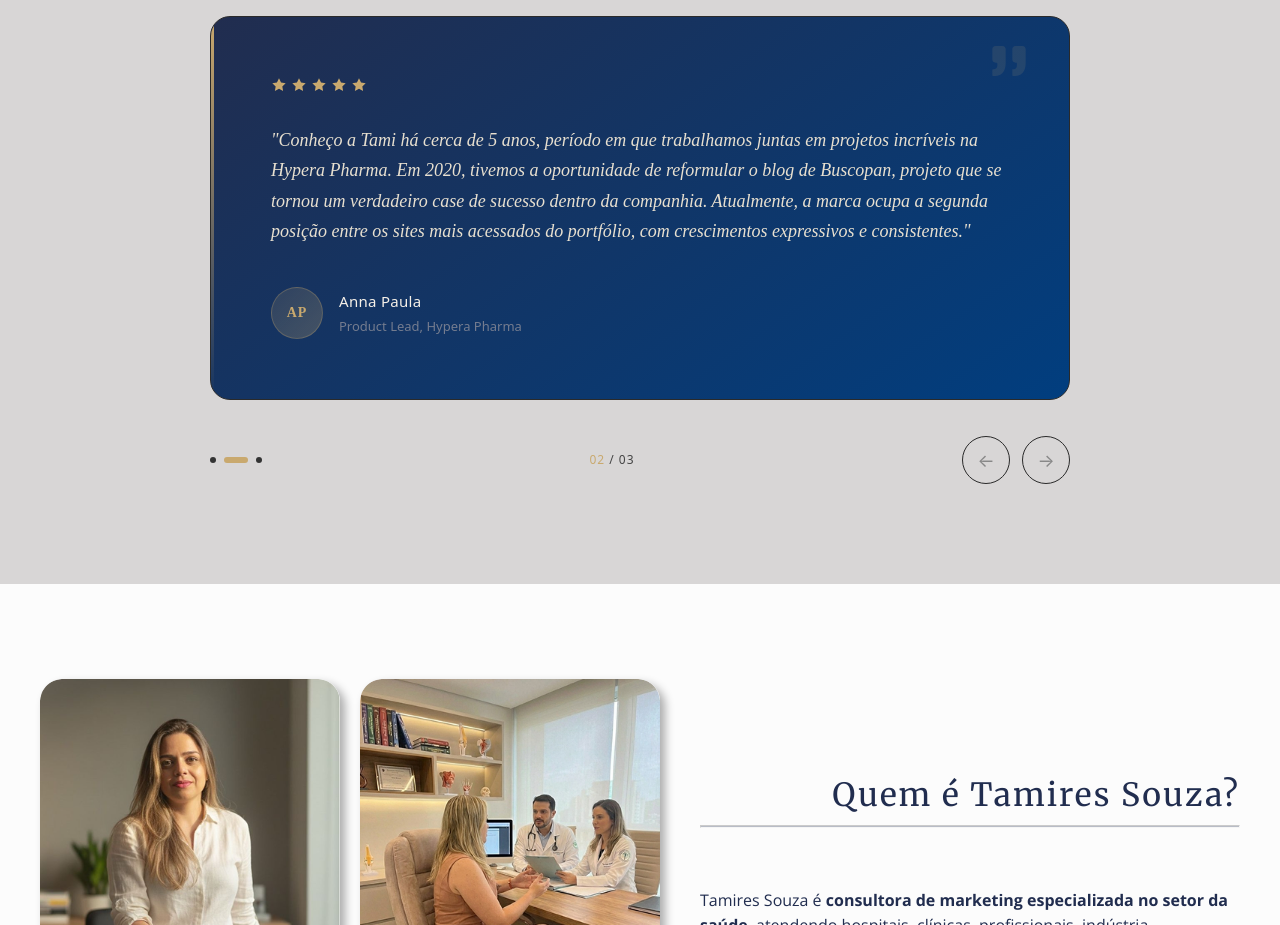
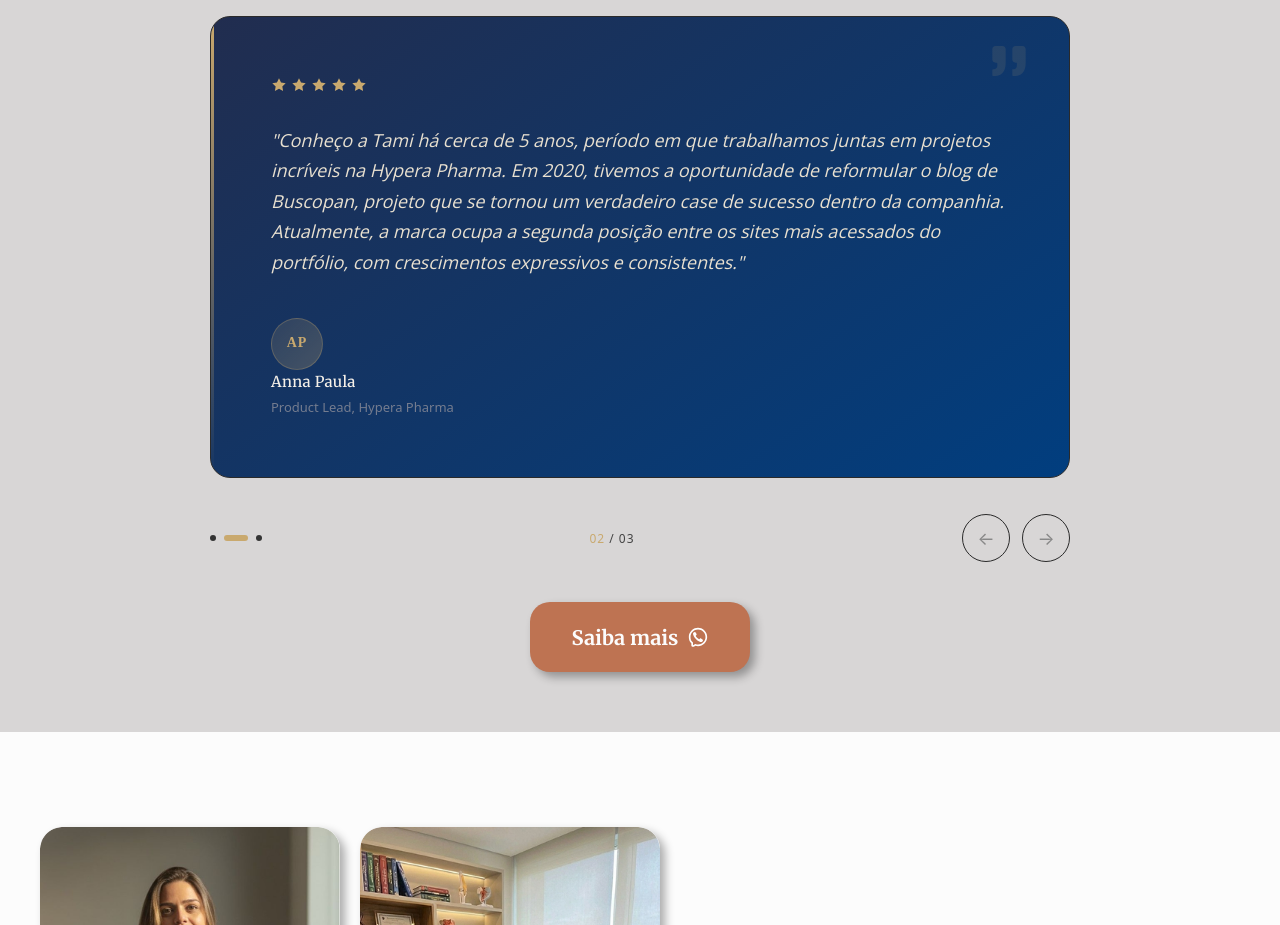
Before and after one commit to IrlanFreitas/tamires-souza-lp, a Next.js app: page / in a window 1280 px wide. Shown: the part 4960-5885 px from the top of the page. Built offline with nearby package versions, Linux system fonts and the light colour scheme.

Commit message:
feat: adicionando cta na dobra de depoimentos

```diff
--- a/src/components/sections/Hero/hero.module.scss
+++ b/src/components/sections/Hero/hero.module.scss
@@ -76,6 +76,7 @@
     font-family: var(--fontTitulos);
 
     &:hover {
+      transform: scale(110%);
       box-shadow: 0 10px 20px rgba(102, 126, 234, 0.4);
     }
   }
--- a/src/components/sections/Testimonials/testimonials.module.scss
+++ b/src/components/sections/Testimonials/testimonials.module.scss
@@ -42,9 +42,8 @@
   }
 
   .botao:hover {
-    background-color: var(--branco);
-    color: var(--laranja);
     transform: scale(110%);
+    box-shadow: 0 10px 20px rgba(102, 126, 234, 0.4);
   }
 
   .icon {
@@ -150,7 +149,7 @@
 }
 
 .cardQuote {
-  font-family: 'Playfair Display', serif;
+  font-family: var(--fontCorpo);
   font-size: clamp(16px, 2.5vw, 18px);
   color: #e8e0d0;
   line-height: 1.7;
@@ -167,12 +166,6 @@
   background: #c9a96e;
   margin-bottom: 28px;
   opacity: 0.6;
-}
-
-.cardAuthor {
-  display: flex;
-  align-items: center;
-  gap: 16px;
 }
 
 .authorAvatar {
@@ -201,6 +194,7 @@
   font-weight: 500;
   color: #f5f0e8;
   letter-spacing: 0.3px;
+  font-family: var(--fontTitulos);
 }
 
 .authorRole {
--- a/src/components/sections/Testimonials/testimonials.tsx
+++ b/src/components/sections/Testimonials/testimonials.tsx
@@ -2,6 +2,7 @@
 
 import { useState, useEffect, useCallback } from "react";
 import styles from "./testimonials.module.scss";
+import Image from "next/image";
 
 const testimonials = [
   {
@@ -97,7 +98,7 @@ const TestimonialsSection = () => {
             aria-live="polite"
           >
             <div className={styles.cardAccent} />
-            <div className={styles.cardBgQuote} >
+            <div className={styles.cardBgQuote}>
               <QuoteIcon />
             </div>
 
@@ -166,6 +167,17 @@ const TestimonialsSection = () => {
             </div>
           </div>
         </div>
+
+        <button className={styles.botao}>
+          Saiba mais
+          <Image
+            src="/images/logos/whatsapp-branco.svg"
+            alt="Icone de Whatsapp"
+            width={20}
+            height={20}
+            quality={100}
+          />
+        </button>
       </div>
     </section>
   );
```
